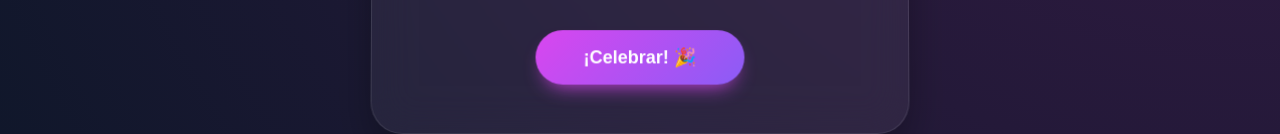
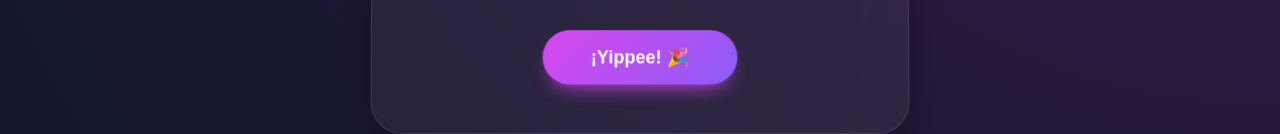
Before and after one commit to PonceRivera/Happy-B-day, a plain HTML site: page index.html in a window 1280 px wide. Shown: the part 576-710 px from the top of the page. Drawn offline with nearby package versions, Linux system fonts and the light colour scheme; a web font is replaced by a local one.

Commit message:
Update button text

```diff
--- a/index.html
+++ b/index.html
@@ -31,7 +31,7 @@
                 <div class="gift-icon">🎁</div>
             </div>
 
-            <button id="celebrateBtn">¡Celebrar! 🎉</button>
+            <button id="celebrateBtn">¡Yippee! 🎉</button>
         </div>
     </div>
 
```
